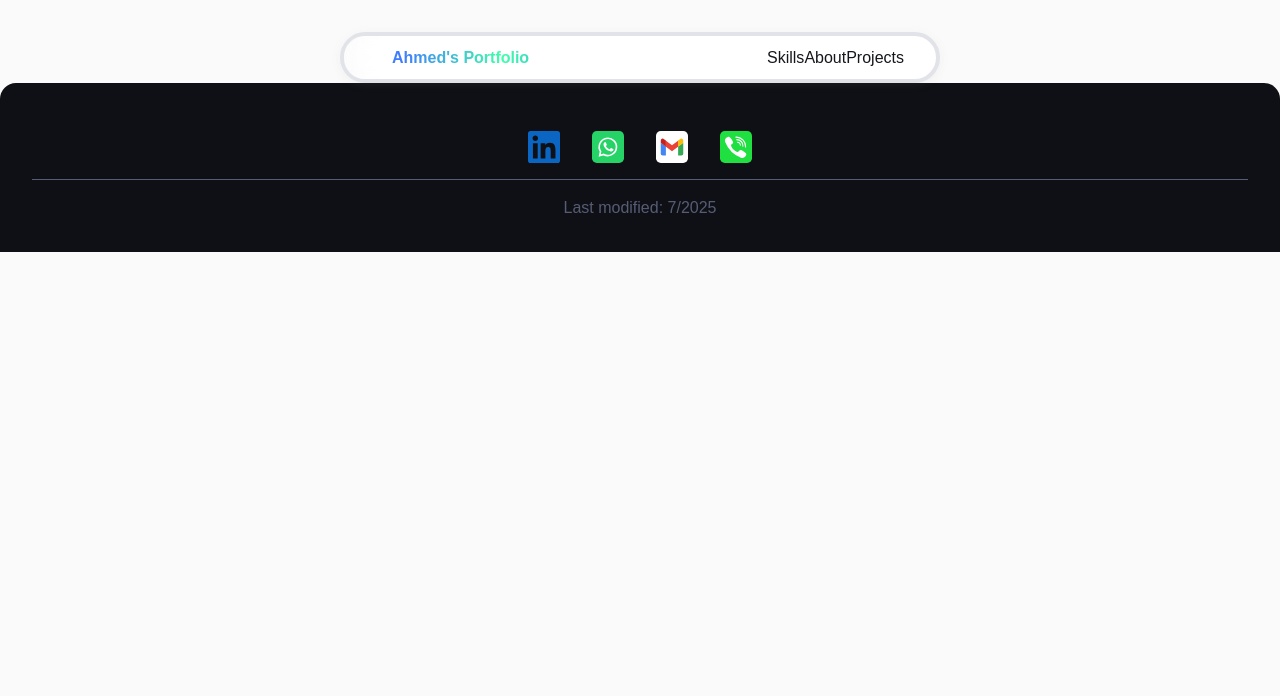
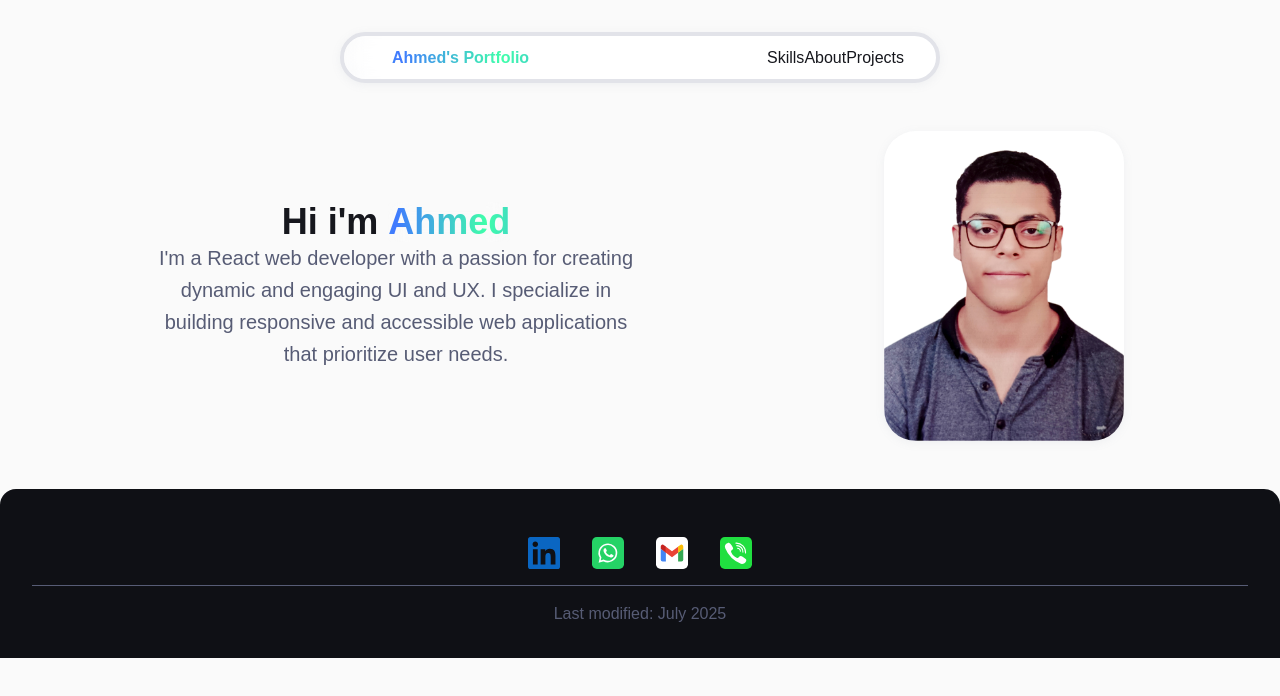
Before and after one commit to TheAhmedDiaa/portfolio, a React (Vite) app in the folder portfolio/: page / in a window 1280 px wide. Shown: the top 696 px of the page. Built offline with nearby package versions, Linux system fonts and the light colour scheme.

Commit message:
Added the about section

```diff
--- /dev/null
+++ b/portfolio/src/About/About.css
@@ -0,0 +1,41 @@
+.hero {
+  display: flex;
+
+  flex-direction: row;
+  flex-wrap: wrap;
+
+  align-items: center;
+  justify-content: center;
+  text-align: center;
+
+  padding: 2rem;
+}
+
+.hero-text {
+  margin: 0 auto;
+}
+
+.about-text {
+  color: var(--color-text-secondary);
+
+  font-size: 1.25rem;
+  line-height: 1.6;
+
+  max-width: 30rem;
+}
+
+.hero-image {
+  max-width: 15rem;
+  margin: 1rem auto;
+
+  background-color: white;
+  border-radius: 2rem;
+
+  box-shadow: var(--shadow-elevation);
+
+  transition: 0.3s ease;
+}
+
+.hero-image:hover {
+  transform: translateY(-0.25rem) translateX(-0.25rem);
+}
--- /dev/null
+++ b/portfolio/src/About/About.jsx
@@ -0,0 +1,28 @@
+import "./About.css";
+import GradientText from "../TextAnimations/GradientText/GradientText.jsx";
+import Ahmed from "../assets/photo.png";
+
+export default function About() {
+  return (
+    <section className="hero" id="about" data-aos="fade-up">
+      <div className="hero-text">
+        <p className="text-4xl font-black">
+          Hi i'm{" "}
+          <GradientText
+            colors={["#40ffaa", "#4079ff", "#40ffaa", "#4079ff", "#40ffaa"]}
+            animationSpeed={3}
+            showBorder={false}
+          >
+            Ahmed
+          </GradientText>
+        </p>
+        <p className="about-text">
+          I'm a React web developer with a passion for creating dynamic and
+          engaging UI and UX. I specialize in building responsive and accessible
+          web applications that prioritize user needs.
+        </p>
+      </div>
+      <img src={Ahmed} alt="Ahmed" className="hero-image" />
+    </section>
+  );
+}
--- a/portfolio/src/App.jsx
+++ b/portfolio/src/App.jsx
@@ -1,11 +1,13 @@
 import "./App.css";
 import Header from "./Header/Header";
 import Footer from "./Footer/Footer";
+import About from "./About/About";
 
 function App() {
   return (
     <>
       <Header />
+      <About />
       <Footer />
     </>
   );
--- a/portfolio/src/Footer/Footer.css
+++ b/portfolio/src/Footer/Footer.css
@@ -8,8 +8,6 @@
 }
 
 #contacts {
-  display: flex;
-  justify-content: space-between;
   max-width: fit-content;
   margin: 1rem auto;
 }
--- a/portfolio/src/Footer/Footer.jsx
+++ b/portfolio/src/Footer/Footer.jsx
@@ -1,14 +1,13 @@
 import "./Footer.css";
-import lnkin from "../assets/linkedin.svg"
-import whatsapp from "../assets/whatsapp.svg"
-import gmail from "../assets/gmail.svg"
-import phone from "../assets/phone.svg"
+import lnkin from "../assets/linkedin.svg";
+import whatsapp from "../assets/whatsapp.svg";
+import gmail from "../assets/gmail.svg";
+import phone from "../assets/phone.svg";
 
 export default function Footer() {
   return (
     <footer className="footer">
       <div id="contacts">
-
         <a href="https://www.linkedin.com/in/ahmeddiaaa">
           <img className="contact" src={lnkin}></img>
         </a>
@@ -23,7 +22,7 @@ export default function Footer() {
         </a>
       </div>
       <hr />
-      <p id="modified">Last modified: {new Date().getMonth() + 1}/{new Date().getFullYear()}</p>
+      <p id="modified">Last modified: July {new Date().getFullYear()}</p>
     </footer>
   );
 }
--- a/portfolio/src/Header/Header.css
+++ b/portfolio/src/Header/Header.css
@@ -2,7 +2,7 @@ header {
   margin: 1rem;
   position: sticky;
   top: 2rem;
-  z-index: 2;
+  z-index: 100;
 }
 
 #mainPar {
@@ -21,6 +21,7 @@ header {
 
 .h3 {
   padding-left: 3rem;
+  border-radius: inherit;
 }
 
 .as {
@@ -52,7 +53,7 @@ header {
   height: 100%;
   width: 0;
   position:absolute;
-  z-index: 3;
+  z-index: 200;
   top: 0;
   right: 0;
   background-color: var(--color-navbar-background);
--- a/portfolio/src/TextAnimations/GradientText/GradientText.css
+++ b/portfolio/src/TextAnimations/GradientText/GradientText.css
@@ -9,7 +9,6 @@
   flex-direction: row;
   align-items: center;
   justify-content: center;
-  border-radius: 1.25rem;
   font-weight: 900;
   backdrop-filter: blur(10px);
   transition: box-shadow 0.5s ease-out;
```
Also changed, not shown: portfolio/src/assets/photo.png (added). Lines whose indentation alone changed are shown as unchanged.
